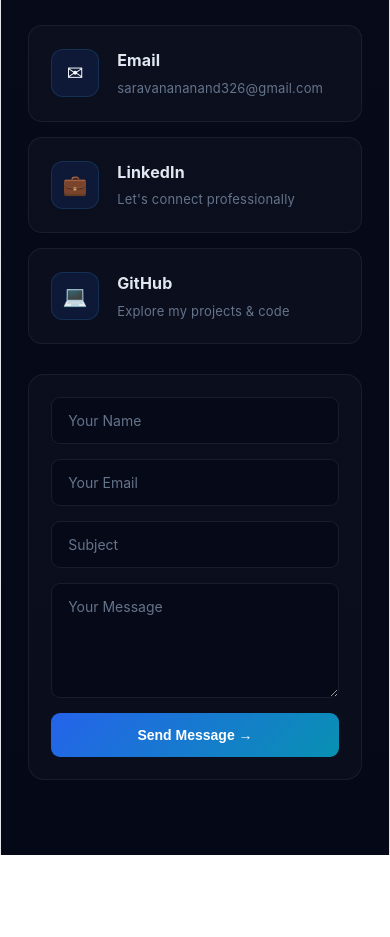
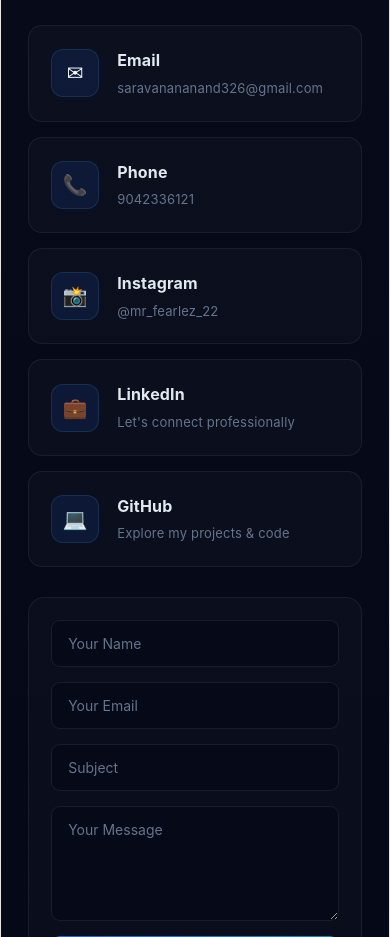
Before and after one commit to saravanan2212-ai/saravanan-portfolio, a React (Vite) app: page / in a window 390 px wide. Shown: the part 8440-9377 px from the top of the page. Before the commit the page ends 9295 px from the top, so only its background shows below. Built offline with nearby package versions, Linux system fonts and the light colour scheme.

Commit message:
Add phone and Instagram contact

```diff
--- a/src/App.jsx
+++ b/src/App.jsx
@@ -352,6 +352,21 @@ function App() {
               </div>
 
             </div>
+            <div className="contact-card">
+              <div className="contact-icon">📞</div>
+              <div>
+                <h3>Phone</h3>
+                <p>9042336121</p>
+              </div>
+            </div>
+
+            <div className="contact-card">
+              <div className="contact-icon">📸</div>
+              <div>
+                <h3>Instagram</h3>
+                <p>@mr_fearlez_22</p>
+              </div>
+            </div>
 
             <a
               href="https://www.linkedin.com/in/saravanan-a-797887355/"
```
